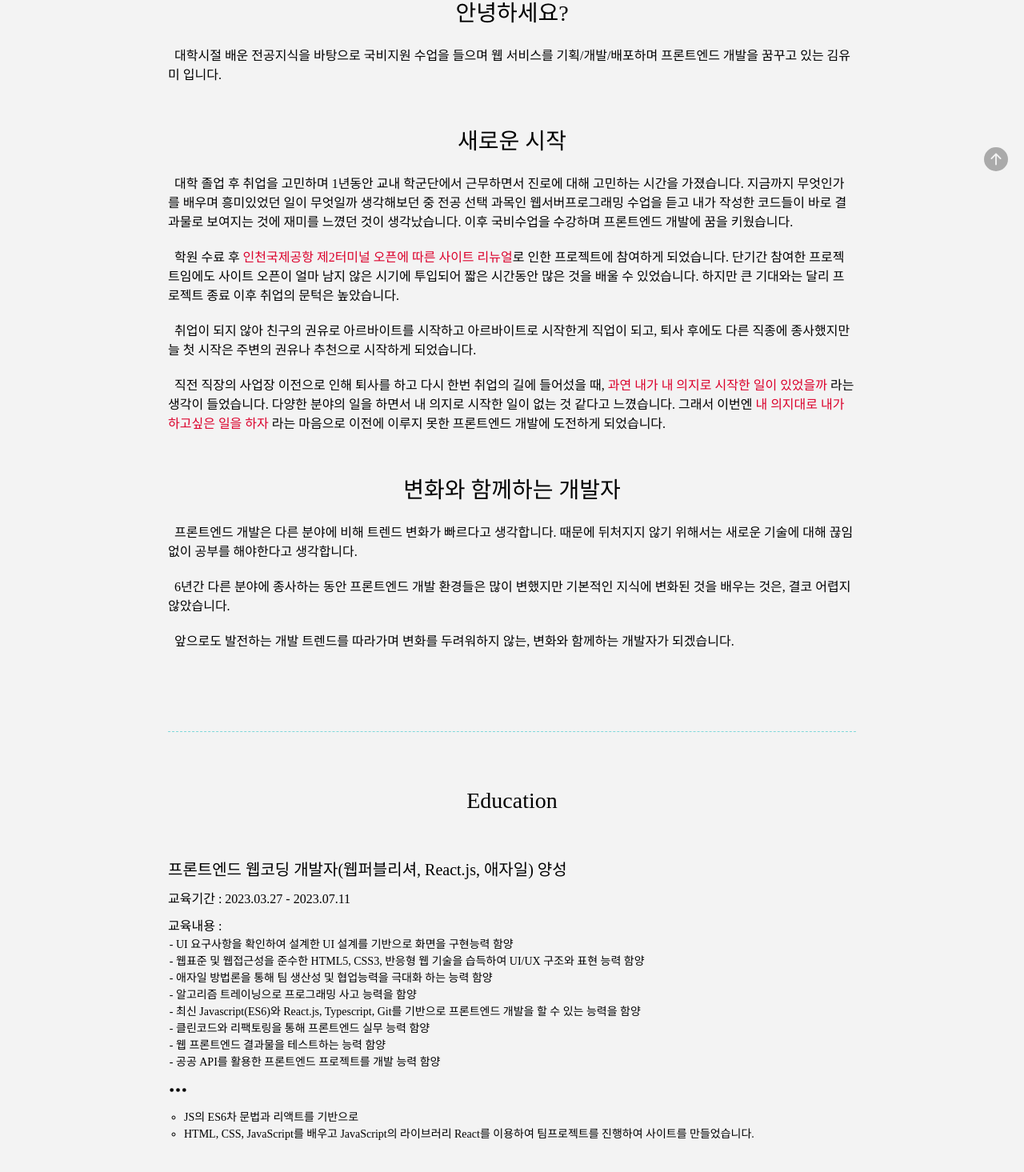
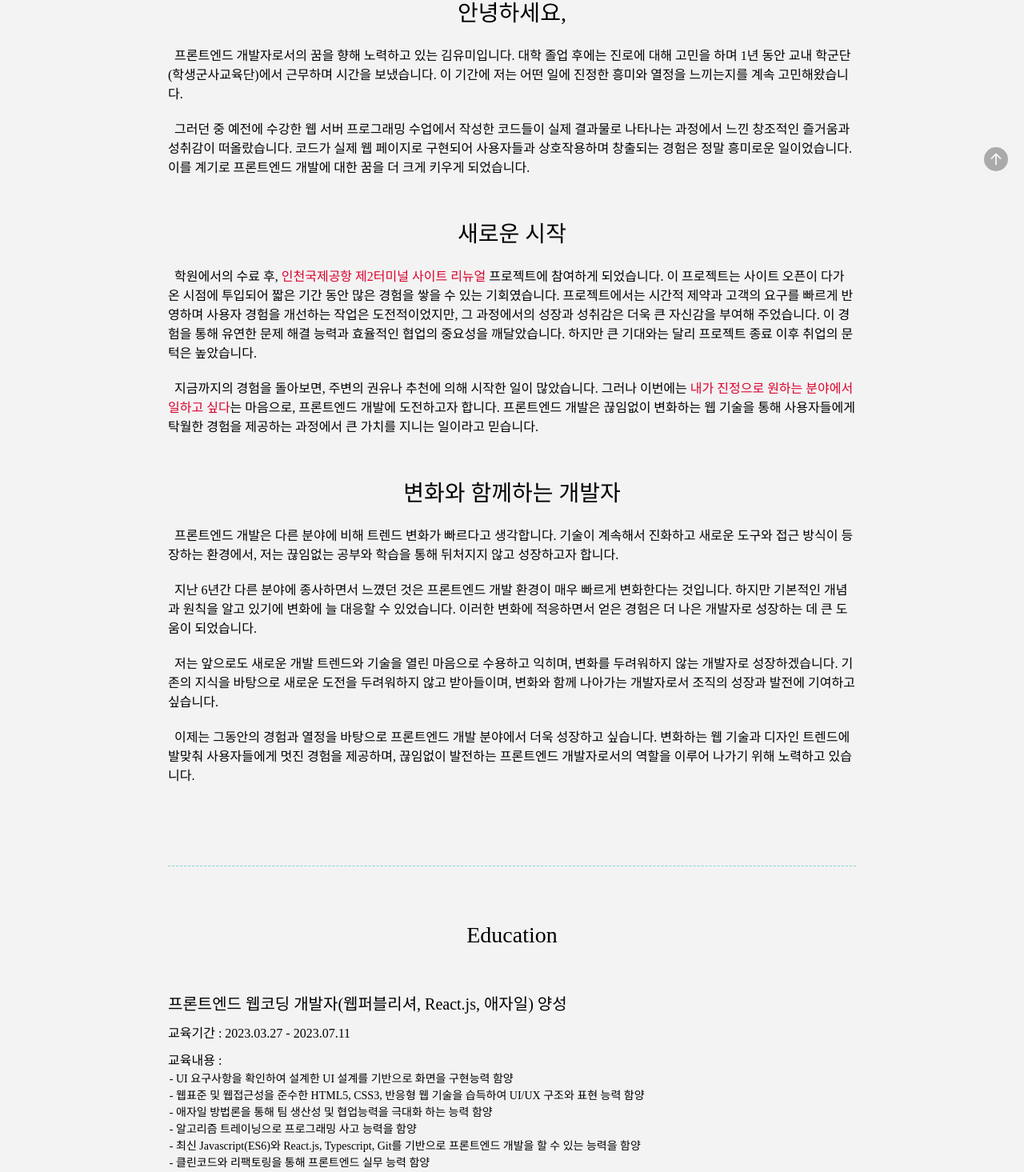
Before and after one commit to rladbal0101/portfolio, a React (Create React App) app: page / in a window 1280 px wide. Shown: the part 566-2031 px from the top of the page at 80% size. Built offline with nearby package versions, Linux system fonts and the light colour scheme; a web font is replaced by a local one.

Commit message:
2023-08-09 자기소개, 프로젝트 내용 수정
- nav 수정
- footer 내용추가

```diff
--- a/src/components/Introduce.js
+++ b/src/components/Introduce.js
@@ -31,39 +31,36 @@ function Introduce(props) {
   return (
     <IntroduceWrapper className='mt-5' id='introduce'>
       <IntroduceParagraph>
-        <h2>안녕하세요&#63;</h2>
+        <h2>안녕하세요&#44;</h2>
         <p className='intro'>
-          대학시절 배운 전공지식을 바탕으로 국비지원 수업을 들으며 웹 서비스를 기획/개발/배포하며 프론트엔드 개발을 꿈꾸고 있는 김유미 입니다. <br />
+          프론트엔드 개발자로서의 꿈을 향해 노력하고 있는 김유미입니다. 대학 졸업 후에는 진로에 대해 고민을 하며 1년 동안 교내 학군단(학생군사교육단)에서 근무하며 시간을 보냈습니다. 이 기간에 저는 어떤 일에 진정한 흥미와 열정을 느끼는지를 계속 고민해왔습니다.
+        </p>
+        <p>
+          그러던 중 예전에 수강한 웹 서버 프로그래밍 수업에서 작성한 코드들이 실제 결과물로 나타나는 과정에서 느낀 창조적인 즐거움과 성취감이 떠올랐습니다. 코드가 실제 웹 페이지로 구현되어 사용자들과 상호작용하며 창출되는 경험은 정말 흥미로운 일이었습니다. 이를 계기로 프론트엔드 개발에 대한 꿈을 더 크게 키우게 되었습니다.
         </p>
       </IntroduceParagraph>
       <IntroduceParagraph>
         <h2>새로운 시작</h2>
         <p>
-          대학 졸업 후 취업을 고민하며 1년동안 교내 학군단에서 근무하면서 진로에 대해 고민하는 시간을 가졌습니다. 지금까지 무엇인가를 배우며 흥미있었던 일이 무엇일까 생각해보던 중 전공 선택 과목인 웹서버프로그래밍 수업을 듣고 내가 작성한 코드들이 바로 결과물로 보여지는 것에 재미를 느꼈던 것이 생각났습니다.
-          이후 국비수업을 수강하며 프론트엔드 개발에 꿈을 키웠습니다.
+          학원에서의 수료 후, <span>인천국제공항 제2터미널 사이트 리뉴얼</span> 프로젝트에 참여하게 되었습니다. 이 프로젝트는 사이트 오픈이 다가온 시점에 투입되어 짧은 기간 동안 많은 경험을 쌓을 수 있는 기회였습니다. 프로젝트에서는 시간적 제약과 고객의 요구를 빠르게 반영하며 사용자 경험을 개선하는 작업은 도전적이었지만, 그 과정에서의 성장과 성취감은 더욱 큰 자신감을 부여해 주었습니다. 이 경험을 통해 유연한 문제 해결 능력과 효율적인 협업의 중요성을 깨달았습니다. 하지만 큰 기대와는 달리 프로젝트 종료 이후 취업의 문턱은 높았습니다.
         </p>
         <p>
-          학원 수료 후 <span>인천국제공항 제2터미널 오픈에 따른 사이트 리뉴얼</span>로 인한 프로젝트에 참여하게 되었습니다. 단기간 참여한 프로젝트임에도 사이트 오픈이 얼마 남지 않은 시기에 투입되어 짧은 시간동안 많은 것을 배울 수 있었습니다. 하지만 큰 기대와는 달리 프로젝트 종료 이후 취업의 문턱은 높았습니다.
-        </p>
-        <p>
-          취업이 되지 않아 친구의 권유로 아르바이트를 시작하고 아르바이트로 시작한게 직업이 되고, 퇴사 후에도 다른 직종에 종사했지만 늘 첫 시작은 주변의 권유나 추천으로 시작하게 되었습니다.
-        </p>
-        <p>
-          직전 직장의 사업장 이전으로 인해 퇴사를 하고 다시 한번 취업의 길에 들어섰을 때, <span>과연 내가 내 의지로 시작한 일이 있었을까</span> 라는 생각이 들었습니다.
-          다양한 분야의 일을 하면서 내 의지로 시작한 일이 없는 것 같다고 느꼈습니다.
-          그래서 이번엔 <span>내 의지대로 내가 하고싶은 일을 하자</span> 라는 마음으로 이전에 이루지 못한 프론트엔드 개발에 도전하게 되었습니다.
+          지금까지의 경험을 돌아보면, 주변의 권유나 추천에 의해 시작한 일이 많았습니다. 그러나 이번에는 <span>내가 진정으로 원하는 분야에서 일하고 싶다</span>는 마음으로, 프론트엔드 개발에 도전하고자 합니다. 프론트엔드 개발은 끊임없이 변화하는 웹 기술을 통해 사용자들에게 탁월한 경험을 제공하는 과정에서 큰 가치를 지니는 일이라고 믿습니다.
         </p>
       </IntroduceParagraph>
       <IntroduceParagraph>
         <h2>변화와 함께하는 개발자</h2>
         <p>
-          프론트엔드 개발은 다른 분야에 비해 트렌드 변화가 빠르다고 생각합니다. 때문에 뒤처지지 않기 위해서는 새로운 기술에 대해 끊임없이 공부를 해야한다고 생각합니다.
+          프론트엔드 개발은 다른 분야에 비해 트렌드 변화가 빠르다고 생각합니다. 기술이 계속해서 진화하고 새로운 도구와 접근 방식이 등장하는 환경에서, 저는 끊임없는 공부와 학습을 통해 뒤처지지 않고 성장하고자 합니다.
         </p>
         <p>
-          6년간 다른 분야에 종사하는 동안 프론트엔드 개발 환경들은 많이 변했지만 기본적인 지식에 변화된 것을 배우는 것은, 결코 어렵지 않았습니다.
+          지난 6년간 다른 분야에 종사하면서 느꼈던 것은 프론트엔드 개발 환경이 매우 빠르게 변화한다는 것입니다. 하지만 기본적인 개념과 원칙을 알고 있기에 변화에 늘 대응할 수 있었습니다. 이러한 변화에 적응하면서 얻은 경험은 더 나은 개발자로 성장하는 데 큰 도움이 되었습니다.
         </p>
         <p>
-          앞으로도 발전하는 개발 트렌드를 따라가며 변화를 두려워하지 않는, 변화와 함께하는 개발자가 되겠습니다.
+          저는 앞으로도 새로운 개발 트렌드와 기술을 열린 마음으로 수용하고 익히며, 변화를 두려워하지 않는 개발자로 성장하겠습니다. 기존의 지식을 바탕으로 새로운 도전을 두려워하지 않고 받아들이며, 변화와 함께 나아가는 개발자로서 조직의 성장과 발전에 기여하고 싶습니다.
+        </p>
+        <p>
+          이제는 그동안의 경험과 열정을 바탕으로 프론트엔드 개발 분야에서 더욱 성장하고 싶습니다. 변화하는 웹 기술과 디자인 트렌드에 발맞춰 사용자들에게 멋진 경험을 제공하며, 끊임없이 발전하는 프론트엔드 개발자로서의 역할을 이루어 나가기 위해 노력하고 있습니다.
         </p>
       </IntroduceParagraph>
     </IntroduceWrapper>
--- a/src/components/Others.js
+++ b/src/components/Others.js
@@ -17,6 +17,10 @@ const Other = styled.div`
     list-style-type: disc;
     padding-left: 20px;
   }
+
+  div p {
+    text-indent: 0.5em;
+  }
 `;
 
 function Others(props) {
@@ -28,19 +32,27 @@ function Others(props) {
           들어갈 내용: 1) 회사 2) 부서/직함 3) 기간 4) 진행한 일 5) 사용한 기술 6) 성과와 수치 중심의 결과(예: 매출 신장률, 수상 경력, 언론 기사 등) 등
         </p> */}
         <h3 className='mb-2'>인천국제공항 제2터미널 오픈에 따른 홈페이지 리뉴얼 작업</h3>
-        <p className='mt-3'><a href='https://www.airport.kr/ap/ko/index.do' target='_blank'>인천국제공항</a></p>
+        <p className='mt-3'><a href='https://www.airport.kr/ap/ko/index.do' target='_blank'>1. 인천국제공항</a></p>
         <ul className='mt-1'>
           <li>인천국제공항 서브 페이지&#40;교통&#44; 주차 페이지&#41; 구현</li>
         </ul>
-        <p className='mt-3'><a href='https://www.airport.kr/co/ko/index.do' target='_blank'>인천국제공항공사</a></p>
+        <p className='mt-3'><a href='https://www.airport.kr/co/ko/index.do' target='_blank'>2. 인천국제공항공사</a></p>
         <ul className='mt-1'>
           <li>인천국제공항공사 서브 페이지&#40;공사소개 CEO메시지&#44; 일반현황&#41; 구현</li>
         </ul>
-        <p className='mt-3'><a href='https://www.airport.kr/sm/index.do' target='_blank'>스카이몬스</a></p>
+        <p className='mt-3'><a href='https://www.airport.kr/sm/index.do' target='_blank'>3. 스카이몬스</a></p>
         <ul className='mt-1'>
           <li>인천국제공항 관련 사이트 스카이몬스&#40;인천국제공항 배드민턴단&#41; 메인 페이지 작업</li>
           <li>서브페이지 헤더 작업</li>
         </ul>
+        <div className='mt-3'>
+          <p>
+            인천국제공항 제2터미널의 홈페이지 리뉴얼 작업에 참여한 경험이 있습니다. 제2터미널의 오픈을 기념하여 홈페이지를 새롭게 구성하고 개선하는 작업이었습니다. 제가 맡은 역할은 메인페이지의 작업과 서브페이지의 구현이었습니다. 메인페이지는 제2터미널을 대표하는 이미지와 정보를 효과적으로 전달하기 위해 다양한 디자인 요소와 기능을 포함하고 있었습니다. HTML, CSS, JavaScript를 활용하여 웹페이지를 구성하고, 사용자 경험을 향상시키기 위해 반응형 웹 디자인을 적용했습니다. 웹 접근성을 고려하여 웹페이지의 구조와 디자인을 최적화하는 작업을 수행했습니다. 서브페이지 구현은 메인페이지와의 일관성을 유지하면서도 각각의 서브페이지마다 필요한 내용과 기능을 제공해야 했습니다.
+          </p>
+          <p className='mt-1'>
+            프로젝트를 통해 프론트엔드 개발에 대한 실무 경험을 쌓을 수 있었고, 협업과 커뮤니케이션의 중요성을 깨닫게 되었습니다. 제2터미널 홈페이지 리뉴얼은 많은 사람들에게 사용되는 중요한 웹페이지였기 때문에, 정확한 요구사항을 파악하고 효율적인 작업을 위해 팀원들과의 원활한 소통이 필요했습니다. 프로젝트 기간 동안 발생하는 문제를 해결하고, 일정을 맞추기 위해 노력했습니다. 앞으로도 다양한 프로젝트에 도전하여 실력을 향상시키고, 최신 웹 기술과 트렌드를 습득하여 사용자에게 더 나은 경험을 제공하는 프론트엔드 개발자로 성장하고 싶습니다.
+          </p>
+        </div>
       </Other>
     </OtherWraaper>
   );
--- a/src/components/Projects.js
+++ b/src/components/Projects.js
@@ -107,7 +107,8 @@ function Projects(props) {
       <Project className='mt-5'>
         <ProjectContents className='project-contents'>
           <h3>Piece of your wish</h3>
-          <p className='mt-1'>프로젝트 기간 : 2023.04.20 - 2023.05.03</p>
+          <p className='mt-1'>개발기간 : 2023.04.20 - 2023.05.03</p>
+          <p className='mt-1'>개발인원 : 1명</p>
           <p className='mt-1'>플라워샵 운영을 위한 제품 소개 및 결제 시스템</p>
           <ul className='mt-1'>
             <li>디자인부터 기획, 개발, 배포 진행</li>
@@ -134,7 +135,8 @@ function Projects(props) {
       <Project className='mt-5'>
         <ProjectContents className='project-contents'>
           <h3>Family Talk</h3>
-          <p className='mt-1'>프로젝트 기간 : 2023.06.26 - 2023.07.11</p>
+          <p className='mt-1'>개발기간 : 2023.06.26 - 2023.07.11</p>
+          <p className='mt-1'>개발인원 : 4명</p>
           <p className='mt-1'>가족들의 일상 공유 시스템</p>
           <ul className='mt-1'>
             <li>날씨 api를 이용한 현재 위치의 실시간 날씨 정보 구현</li>
@@ -162,7 +164,8 @@ function Projects(props) {
       <Project className='mt-5'>
         <ProjectContents className='project-contents'>
           <h3>포트폴리오</h3>
-          <p className='mt-1'>프로젝트 기간 : 2023.07.28 - 2023.08.04</p>
+          <p className='mt-1'>개발기간 : 2023.07.28 - 2023.08.04</p>
+          <p className='mt-1'>개발인원 : 1명</p>
           <p className='mt-1'>개인 포트폴리오&#40;이력서, 자기소개서&#41;를 위한 웹페이지</p>
           <ul className='mt-1'>
             <li>디자인부터 기획, 개발, 배포 진행</li>
--- a/src/dataEducation.json
+++ b/src/dataEducation.json
@@ -13,9 +13,9 @@
       "UI/UX가이드 제작"
     ],
     "result" : [
-      "포토샵과 일러스트의 기본적인 툴 사용방법을 익히고  HTML, CSS, JavaScript를 중점적으로 배웠습니다.",
-      "웹사이트 제작의 기초 단계부터 직접 기획하고 개발하며 반응형 웹사이트를 만들었습니다.",
-      "국내외 사이트를 참고하여 개인프로젝트 및 팀프로젝트를 진행했습니다."
+      "포토샵과 일러스트의 기본적인 툴 사용법과 HTML, CSS, JavaScript를 중점으로 학습",
+      "웹사이트 제작의 기초 단계부터 직접 기획하고 국내외 사이트를 참고하여 개인프로젝트 진행",
+      "팀프로젝트에서 데이터를 수집 및 기획하고 이를 토대로 반응형 웹사이트 개발"
     ]
   },
   {
@@ -33,8 +33,8 @@
       "공공 API를 활용한 프론트엔드 프로젝트를 개발 능력 함양"
     ],
     "result" : [
-      "JS의 ES6차 문법과 리액트를 기반으로 ",
-      "HTML, CSS, JavaScript를 배우고 JavaScript의 라이브러리 React를 이용하여 팀프로젝트를 진행하여 사이트를 만들었습니다."
+      "HTML, CSS, JavaScript를 기반으로 개인프로젝트 진행",
+      "JS의 ES6차 문법과 JavaScript의 라이브러리 React를 이용하여 팀프로젝트를 진행"
     ]
   }
 ]
```
